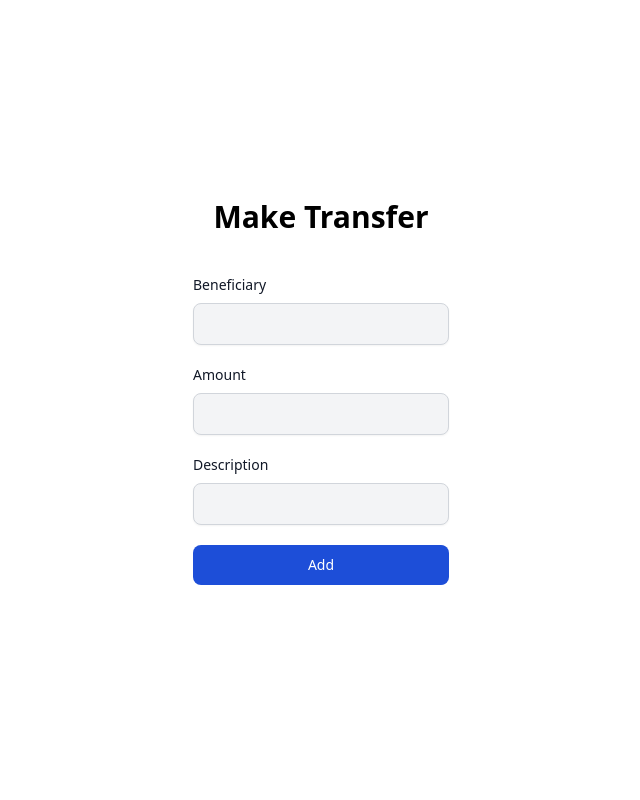
After one commit to Ceralex/YourBank, a Flask app: page /transfer in a window 1280 px wide. The commit adds this page. Shown: the whole page, without its empty margins (319-959 px from the left). Run offline with Flask 3, Linux system fonts and the light colour scheme; the visitor is signed in with stand-in values (Sample User, id 1); some libraries are stand-ins or nearby versions.

Commit message:
Add transfer feature

```diff
--- a/app.py
+++ b/app.py
@@ -126,6 +126,32 @@ def add_transaction(db, username, amount, description):
     db.commit()
     cur.close()
 
+def get_account_id(db, username):
+    cur = db.cursor()
+    cur.execute("SELECT id FROM accounts WHERE username = ?", (username,))
+    account_id = cur.fetchone()
+
+    if account_id is not None:
+        account_id = account_id[0]
+
+    cur.close()
+
+    return account_id
+
+def make_transfer(db, sender, receiver, amount, description):
+    cur = db.cursor()
+
+    cur.execute("SELECT id FROM accounts WHERE username = ?", (sender,))
+    sender_id = cur.fetchone()[0]
+
+    cur.execute("SELECT id FROM accounts WHERE username = ?", (receiver,))
+    receiver_id = cur.fetchone()[0]
+
+    cur.execute("INSERT INTO transfers (sender_bank_account_id, receiver_bank_account_id, amount, description) VALUES (?, ?, ?, ?)", (sender_id, receiver_id, amount, description))
+
+    db.commit()
+    cur.close()
+
 @app.get("/")
 def index():
     return render_template('index.html')
@@ -194,15 +220,14 @@ def me():
 
     return render_template("me.html", username=username, infos=account_infos, operations=past_operations, len=len(past_operations))
 
-
 @app.route("/transaction", methods=["GET", "POST"])
 def transaction():
+    if "username" not in session:
+        return redirect(url_for("index"))
+
     if request.method == "GET":
         return render_template("make_transaction.html")
     elif request.method == "POST":
-        if "username" not in session:
-            return redirect(url_for("index"))
-
         username = session["username"]
 
         amount = request.form["amount"]
@@ -225,6 +250,43 @@ def transaction():
 
         return redirect(url_for("me"))
 
+@app.route("/transfer", methods=["GET", "POST"])
+def transfer():
+    if "username" not in session:
+        return redirect(url_for("index"))
+
+    if request.method == "GET":
+        return render_template("make_transfer.html")
+    elif request.method == "POST":
+        username = session["username"]
+
+        beneficiary = request.form["beneficiary"]
+        amount = request.form["amount"]
+        description = request.form["description"]
+
+        if amount.count(",") > 1:
+            return render_template("make_transfer.html", error="Invalid amount")
+
+        amount = amount.strip().replace(",", ".")
+
+        try:
+            Decimal(amount)
+        except:
+            return render_template("make_transfer.html", error="Invalid amount")
+
+        if float(amount) <= 0:
+            return render_template("make_transfer.html", error="Invalid amount")
+
+
+        beneficiary_id = get_account_id(g.db, beneficiary)
+
+        if beneficiary_id is None:
+            return render_template("make_transfer.html", error="Beneficiary not found")
+
+
+        make_transfer(g.db, username, beneficiary, amount, description)
+
+        return redirect(url_for("me"))
 
 if __name__ == "__main__":
     app.run(debug=True)
--- a/templates/index.html
+++ b/templates/index.html
@@ -59,7 +59,7 @@
 					Not registered yet?
 					<a
 						class="text-blue-600 hover:underline cursor-pointer"
-						href="/signup">
+						href="{{ url_for('signup') }}">
 						Create account
 					</a>
 				</div>
--- /dev/null
+++ b/templates/make_transfer.html
@@ -0,0 +1,48 @@
+{% extends "_base.html" %} {% block content %}
+<section class="h-screen flex flex-col justify-center items-center gap-10">
+	<h1 class="text-3xl font-bold">Make Transfer</h1>
+	<form class="w-1/5" action="{{ url_for('transfer') }}" method="post">
+		<div class="mb-5">
+			<label for="username" class="block mb-2 text-sm font-medium text-gray-900"
+				>Beneficiary</label
+			>
+			<input
+				type="text"
+				id="beneficiary"
+				name="beneficiary"
+				class="shadow-sm bg-gray-100 border border-gray-300 text-gray-900 text-sm rounded-lg focus:ring-blue-500 focus:border-blue-500 block w-full p-2.5"
+				required />
+		</div>
+		<div class="mb-5">
+			<label for="username" class="block mb-2 text-sm font-medium text-gray-900"
+				>Amount</label
+			>
+			<input
+				type="text"
+				id="amount"
+				name="amount"
+				class="shadow-sm bg-gray-100 border border-gray-300 text-gray-900 text-sm rounded-lg focus:ring-blue-500 focus:border-blue-500 block w-full p-2.5"
+				required />
+		</div>
+		<div class="mb-5">
+			<label for="username" class="block mb-2 text-sm font-medium text-gray-900"
+				>Description</label
+			>
+			<input
+				type="text"
+				id="description"
+				name="description"
+				class="shadow-sm bg-gray-100 border border-gray-300 text-gray-900 text-sm rounded-lg focus:ring-blue-500 focus:border-blue-500 block w-full p-2.5"
+				required />
+		</div>
+		<button
+			type="submit"
+			class="text-white w-full bg-blue-700 hover:bg-blue-800 focus:ring-4 focus:outline-none focus:ring-blue-300 font-medium rounded-lg text-sm px-5 py-2.5 text-center">
+			Add
+		</button>
+	</form>
+	{% if error %}
+	<h3 class="text-red-500 font-bold">{{ error }}</h3>
+	{% endif %}
+</section>
+{% endblock %}
```
Also changed, not shown: templates/me.html (+7 -4 lines).
